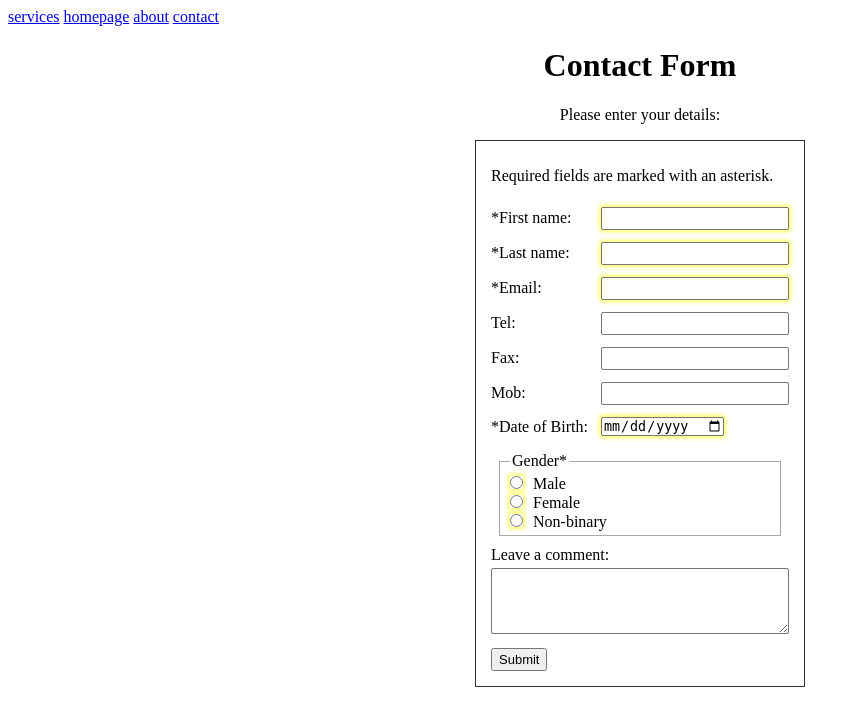
After one commit to smiling-cmd/Shopella, a Django app: page /register/ in a window 1280 px wide. The commit adds this page. Shown: the top 726 px of the page, without its empty margins (0-860 px from the left). Run offline with Django 5.2, Linux system fonts and the light colour scheme.

Commit message:
Update registration page and website templates

```diff
--- a/shopapp/urls.py
+++ b/shopapp/urls.py
@@ -10,9 +10,11 @@ urlpatterns = [
 
     path('contact/', views.contact, name='contact'),
 
-    path('', views.index, name='index'),
+    path('',         views.index, name='index'),
 
     path('services/', views.services, name='services'),
+
+    path('register/', views.register, name='register'),
 
 
 
--- a/shopapp/views.py
+++ b/shopapp/views.py
@@ -12,3 +12,6 @@ def index(request):
 
 def services(request):
     return render(request, 'services.html')
+
+def register(request):
+    return render(request, 'register.html')
--- /dev/null
+++ b/static/css/register.css
@@ -0,0 +1,81 @@
+h1,
+.intro {
+    text-align: center;
+}
+
+form {
+    width: 90%;
+    max-width: 330px;
+    margin: 0 auto;
+    padding: 10px 15px 15px;
+    border: 1px solid #333;
+    box-sizing: border-box;
+}
+
+.form-group {
+    display: flex;
+    align-items: center;
+    padding: 6px 0;
+}
+
+.form-group label {
+    width: 110px;
+    flex-shrink: 0;
+    white-space: nowrap;
+}
+
+.form-group input[type="text"],
+.form-group input[type="email"],
+.form-group input[type="tel"] {
+    flex: 1;
+    min-width: 0;
+    padding: 3px;
+    border: 1px solid #767676;
+    border-radius: 2px;
+    box-sizing: border-box;
+}
+
+.form-group input[type="date"] {
+    flex: none;
+    border: 1px solid #767676;
+    border-radius: 2px;
+}
+
+/* Yellow highlight on every required field, including the radios */
+input:required {
+    border: 1px solid #cc0;
+    box-shadow: 0 0 4px 2px #ff6;
+    outline: none;
+}
+
+fieldset {
+    margin: 10px 8px;
+    padding: 4px 10px;
+    border: 1px solid #aaa;
+}
+
+fieldset input[type="radio"] {
+    margin: 2px 6px 2px 0;
+}
+
+.comment-group {
+    margin: 10px 0;
+}
+
+.comment-group label {
+    display: block;
+    margin-bottom: 4px;
+}
+
+.comment-group textarea {
+    width: 100%;
+    box-sizing: border-box;
+    border: 1px solid #767676;
+    border-radius: 2px;
+}
+
+button {
+    font-size: 13px;
+    padding: 2px 6px;
+    cursor: pointer;
+}
--- a/templates/about.html
+++ b/templates/about.html
@@ -17,6 +17,8 @@
 
     <a href="/contact">  contact</a>
 
+    <a href="{% url 'register' %}">Register today</a>
+
 
     <h1>About Shopella</h1>
 
--- a/templates/contact.html
+++ b/templates/contact.html
@@ -21,6 +21,8 @@
     <a href="{% url 'contact' %}">Contact</a>
     |
     <a href="{% url 'services' %}">Services</a>
+
+    <a href="{% url 'register' %}">Register today</a>
 
 
     <h1 class="text-center text-warning">Contact Us</h1>
--- a/templates/index.html
+++ b/templates/index.html
@@ -32,6 +32,8 @@
     |
     <a href="{% url 'services' %}">Services</a>
 
+    <a href="{% url 'register' %}">Register today</a>
+
 
 
 
--- /dev/null
+++ b/templates/register.html
@@ -0,0 +1,88 @@
+<!DOCTYPE html>
+<html lang="en">
+<head>
+    <meta charset="UTF-8">
+    <meta name="viewport" content="width=device-width, initial-scale=1.0">
+    <title>Register</title>
+
+    {% load static %}
+    <link rel="stylesheet" href="{% static 'css/register.css' %}">
+</head>
+
+<body>
+    <a href="/services">  services</a>
+
+    <a href="/index">  homepage</a>
+
+    <a href="/about">  about</a>
+
+    <a href="/contact">  contact</a>
+
+    <h1>Contact Form</h1>
+    <p class="intro">Please enter your details:</p>
+
+    <form method="post">
+        {% csrf_token %}
+        <p>Required fields are marked with an asterisk.</p>
+
+        <div class="form-group">
+            <label for="fname">*First name:</label>
+            <input type="text" id="fname" name="fname" required>
+        </div>
+
+        <div class="form-group">
+            <label for="lname">*Last name:</label>
+            <input type="text" id="lname" name="lname" required>
+        </div>
+
+        <div class="form-group">
+            <label for="email">*Email:</label>
+            <input type="email" id="email" name="email" required>
+        </div>
+
+        <div class="form-group">
+            <label for="tel">Tel:</label>
+            <input type="tel" id="tel" name="tel">
+        </div>
+
+        <div class="form-group">
+            <label for="fax">Fax:</label>
+            <input type="tel" id="fax" name="fax">
+        </div>
+
+        <div class="form-group">
+            <label for="mob">Mob:</label>
+            <input type="tel" id="mob" name="mob">
+        </div>
+
+        <div class="form-group">
+            <label for="dob">*Date of Birth:</label>
+            <input type="date" id="dob" name="dob" required>
+        </div>
+
+        <fieldset>
+            <legend>Gender*</legend>
+
+            <input type="radio" id="male" name="gender" value="Male" required>
+            <label for="male">Male</label>
+            <br>
+
+            <input type="radio" id="female" name="gender" value="Female" required>
+            <label for="female">Female</label>
+            <br>
+
+            <input type="radio" id="nonbinary" name="gender" value="Non-binary" required>
+            <label for="nonbinary">Non-binary</label>
+        </fieldset>
+
+        <div class="comment-group">
+            <label for="message">Leave a comment:</label>
+            <textarea name="message" id="message" rows="4"></textarea>
+        </div>
+
+        <button type="submit">Submit</button>
+
+    </form>
+
+    </body>
+</html>
```
